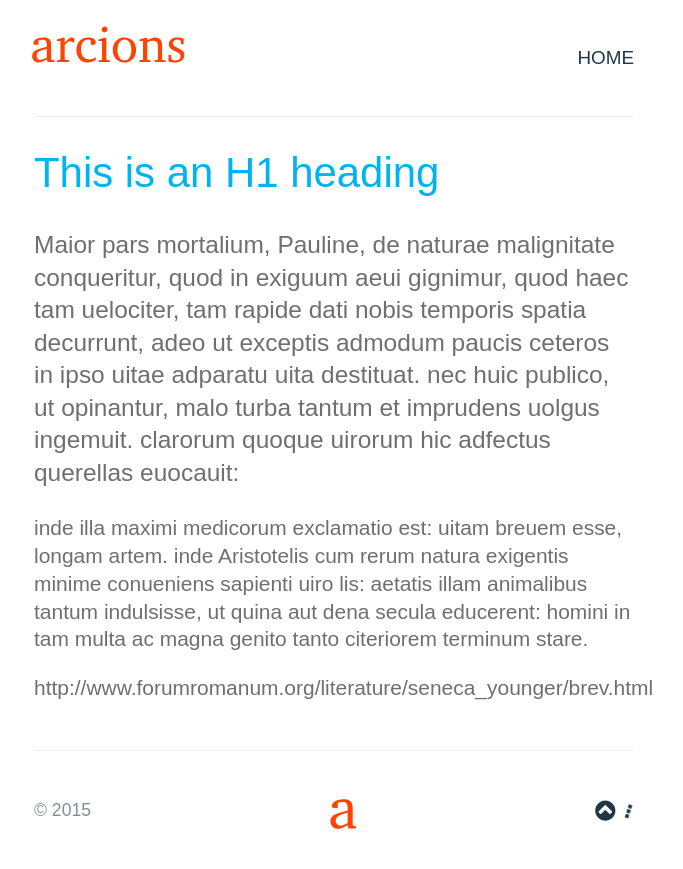
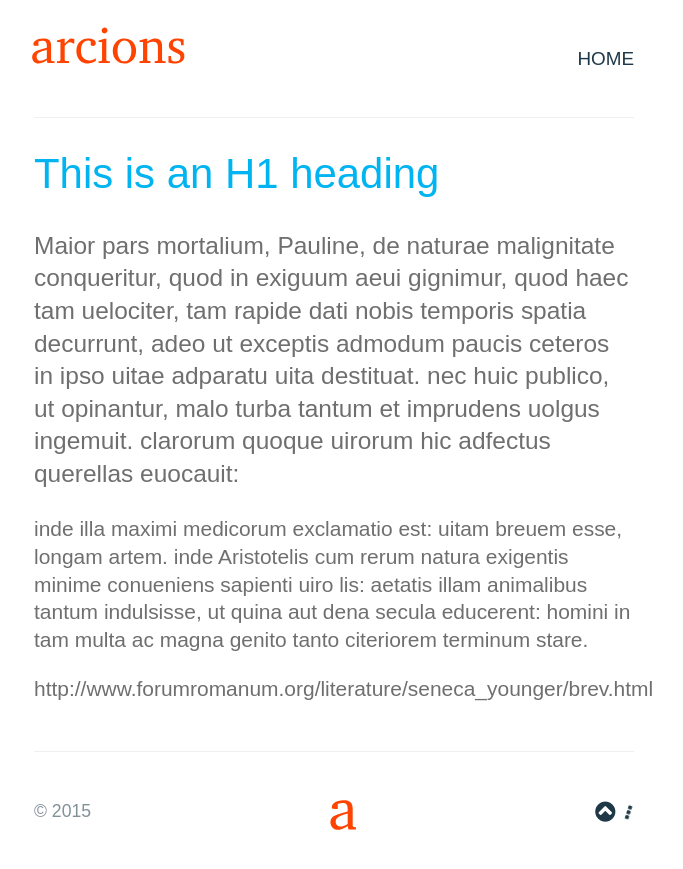
Before and after one commit to arcions/arcions.github.io, a Jekyll site: the page built from index.html, in a window 1280 px wide. Shown: the top 869 px of the page, without its empty margins (306-989 px from the left). Built offline with Jekyll 4.4.1, drawn with Linux system fonts in a browser that asks for light colours; nearby versions of some CDN libraries; some web fonts are replaced; Markdown is read by kramdown in place of the engine named in the settings.

Commit message:
Update main.css

```diff
--- a/stylesheets/main.css
+++ b/stylesheets/main.css
@@ -210,8 +210,8 @@ h6 {
       background-color:transparent;}
 
 #header{
-  margin-top:0.7rem;
-  margin-bottom:1rem;
+  margin-top:0.75rem;
+  margin-bottom:0.75rem;
   padding-top:0.7rem;
   padding-bottom:1.5rem;
   border-bottom: solid 1px #eff0f1;
```
